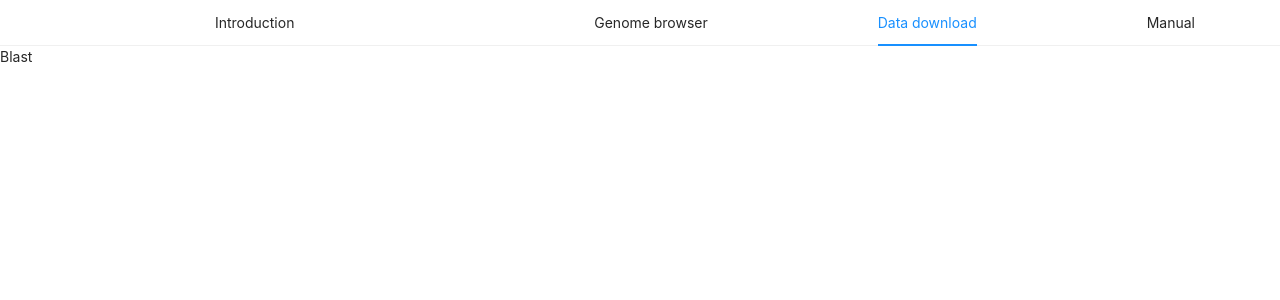
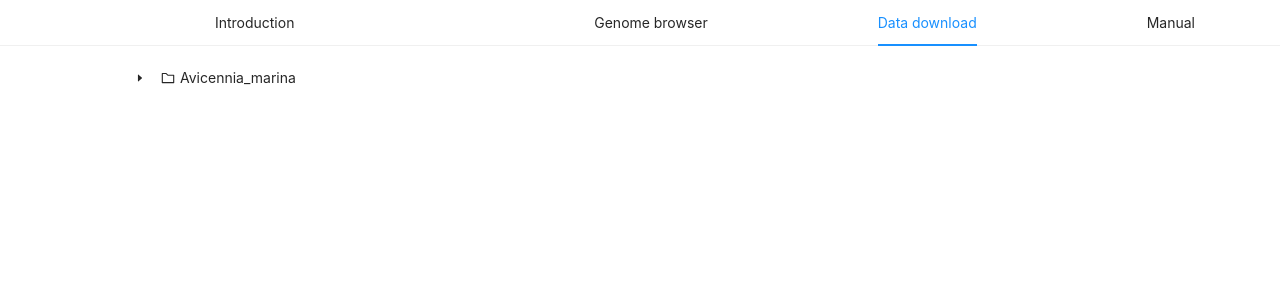
Before and after one commit to beta-for-graduated/genome-browse, a Next.js app: page / in a window 1280 px wide. Both pictures are taken after a click on the item "Data download". Shown: the top 300 px of the page. Built offline with nearby package versions, Linux system fonts and the light colour scheme.

Commit message:
complete Download page with manifest.json

```diff
--- a/components/Download.js
+++ b/components/Download.js
@@ -1,5 +1,31 @@
-export default () => (
-  <div>
-    Blast
-  </div>
-)
+import { Tree } from 'antd'
+import manifest from '../manifest.json'
+import {download} from '../styles/utils.module.css'
+
+const { DirectoryTree } = Tree;
+const treeData = manifest.data.download;
+
+export default function Download () {
+  const onSelect = (keys, { node }) => {
+    var a = document.createElement('a');
+    a.href = node.url;
+    a.download = node.title;
+    a.click();
+  };
+
+  const onExpand = () => {
+    console.log('Trigger Expand');
+  };
+
+  return (
+    <div
+    className={download}>
+      <DirectoryTree
+      onSelect={onSelect}
+      onExpand={onExpand}
+      treeData={treeData}
+      />
+    </div>
+
+  );
+}
--- a/components/Jbrowse.js
+++ b/components/Jbrowse.js
@@ -1,12 +1,12 @@
 import { Fragment } from "react";
-import utilStyles from '../styles/utils.module.css'
+import {jbrowse} from '../styles/utils.module.css'
 
 
 export default function Jbrowse() {
   return (
     <Fragment>
       <iframe
-        className={utilStyles.jbrowse}
+        className={jbrowse}
         id="jbrowse"
         width="100%"
         src="http://localhost:8080"
--- a/styles/utils.module.css
+++ b/styles/utils.module.css
@@ -13,3 +13,10 @@
   border: 0px;
   flex: auto;
 }
+
+.download{
+  font-size: 20px;
+  width: 80%;
+  margin: auto;
+  margin-top: 20px;
+}
```
Also changed, not shown: manifest.json.
